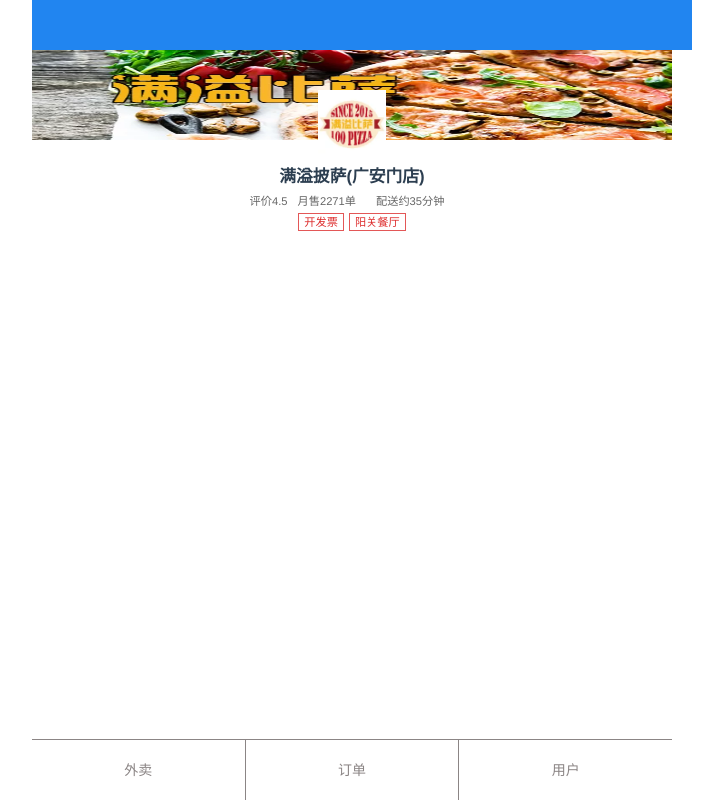
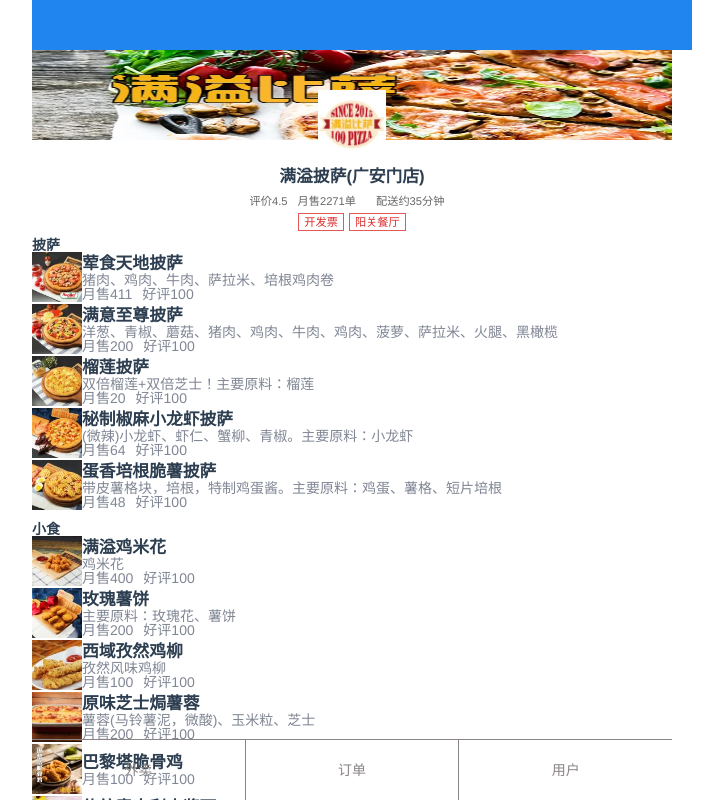
Before and after one commit to kkltmoyu/h5clm, a Vue app: page /#/main/take-away/food-main in a window 1280 px wide. Shown: the whole page, without its empty margins (288-1011 px from the left). Built offline with nearby package versions, Linux system fonts and the light colour scheme; a small style sheet from the web is missing; what mint-ui would draw is missing.

Commit message:
feat:food list dev

```diff
--- a/public/index.html
+++ b/public/index.html
@@ -5,7 +5,7 @@
     <meta http-equiv="X-UA-Compatible" content="IE=edge">
     <meta name="viewport" content="width=device-width, initial-scale=1.0, maximum-scale=1, user-scalable=no">
     <link rel="icon" href="<%= BASE_URL %>favicon.ico">
-    <link rel="stylesheet" type="text/css" href="http://at.alicdn.com/t/font_1491750_h4azz7p4w7b.css" />
+    <link rel="stylesheet" type="text/css" href="http://at.alicdn.com/t/font_1491750_ftf04a560or.css" />
     <title>clm</title>
   </head>
   <body>
--- a/src/assets/mock/take-away/shop-food-data.js
+++ b/src/assets/mock/take-away/shop-food-data.js
@@ -14,6 +14,7 @@
     }],
     list:{
         披萨:[{
+            id:1,
             name:'荤食天地披萨',
             src:'hunshitiandi.webp',
             subscribe:'猪肉、鸡肉、牛肉、萨拉米、培根鸡肉卷',
@@ -25,6 +26,7 @@
                 12:83
             },
         }, {
+            id: 2,
             name: '满意至尊披萨',
             src: 'manyizhizun.webp',
             subscribe: '洋葱、青椒、蘑菇、猪肉、鸡肉、牛肉、鸡肉、菠萝、萨拉米、火腿、黑橄榄',
@@ -36,6 +38,7 @@
                 12: 79
             },
         }, {
+            id: 3,
             name: '榴莲披萨',
             src: 'liulianpisa.webp',
             subscribe: '双倍榴莲+双倍芝士！主要原料：榴莲',
@@ -47,6 +50,7 @@
                 12: 119
             },
         }, {
+            id: 4,
             name: '秘制椒麻小龙虾披萨',
             src: 'mizhijiaomaxiaolongxiapisa.webp',
             subscribe: '(微辣)小龙虾、虾仁、蟹柳、青椒。主要原料：小龙虾',
@@ -58,6 +62,7 @@
                 12: 106
             },
         }, {
+            id: 5,
             name: '蛋香培根脆薯披萨',
             src: 'danxiangpeigencuishupisa.webp',
             subscribe: '带皮薯格块，培根，特制鸡蛋酱。主要原料：鸡蛋、薯格、短片培根',
@@ -70,36 +75,42 @@
             },
         }],
         小食: [{
+            id: 6,
             name: '满溢鸡米花',
             src: 'manyijimihua.webp',
             subscribe: '鸡米花',
             sold_per_month: 400,
             nice_rate: 100,
         }, {
+            id: 7,
             name: '玫瑰薯饼',
             src: 'meiguishubing.webp',
             subscribe: '主要原料：玫瑰花、薯饼',
             sold_per_month: 200,
             nice_rate: 100,
         }, {
+            id:8,
             name: '西域孜然鸡柳',
             src: 'xiyuziranjiliu.webp',
             subscribe: '孜然风味鸡柳',
             sold_per_month: 100,
             nice_rate: 100,
         }, {
+            id:9,
             name: '原味芝士焗薯蓉',
             src: 'yuanweizhishijushurong.webp',
             subscribe: '薯蓉(马铃薯泥，微酸)、玉米粒、芝士',
             sold_per_month: 200,
             nice_rate: 100,
         },{
+            id:10,
             name: '巴黎塔脆骨鸡',
             src: 'balitacuiguji.webp',
             subscribe: '',
             sold_per_month: 100,
             nice_rate: 100,
         }, {
+            id:11,
             name: '传统意大利肉酱面',
             src: 'chuantongyidalimian.webp',
             subscribe: '番茄酱，微酸、配腌酸辣椒',
--- a/src/views/main/main.vue
+++ b/src/views/main/main.vue
@@ -67,7 +67,7 @@
     .content {
         overflow-y:auto;
         width: 100%;
-        height: calc(100% - 60px);
+        height: calc(100% - 50px);
     }
 }
 
--- a/src/views/main/take-away/food-main/index.vue
+++ b/src/views/main/take-away/food-main/index.vue
@@ -12,7 +12,7 @@
                 <p class='subscribe'>
                     <span class='comment'>评价{{data.rating}}</span>
                     <span class='sale_per_month'>月售{{data.sold_per_month}}单</span>
-                    <span class='sale_per_month'>配送约{{data.wait}}分钟</span>
+                    <span class='wait'>配送约{{data.wait}}分钟</span>
                 </p>
                 <p class='support_wrapper'>
                     <span class='item' v-for='item in data.supports' :key='item.name'>{{item.name}}</span>
@@ -20,7 +20,28 @@
             </div>
         </div>
         <div class='content'>
-
+            <div v-for='item in Object.entries(data.list)' :key='item[0]' class='category'>
+                <div class='title'>{{item[0]}}</div>
+                <div class='food_wrapper' >
+                    <div class='food' v-for='f in item[1]' :key='f.id'>
+                        <div class='img_wrapper'>
+                            <img :src='require("@/"+foodUrl+vari+f.src)' :alt='f.name'/>
+                        </div>
+                        <div class='food_info'>
+                            <p class='name'>{{f.name}}</p>
+                            <p class='subscribe'>{{f.subscribe}}</p>
+                            <p class='addition'>
+                                <span>月售{{f.sold_per_month}}</span>
+                                <span>好评{{f.nice_rate}}</span>
+                            </p>
+                            <div class='opeartion'>
+                                <i class='iconfont iconminus' @click='minus(f)' v-if='f.chosen >= 1'></i>
+                                <i class='iconfont iconadd' @click='add(f)'></i>
+                            </div>
+                        </div>
+                    </div>
+                </div>
+            </div>
         </div>
     </div>
 </template>
@@ -36,9 +57,19 @@
             foodUrl:foodUrl,
             data:shopFoodData,
             vari:'myps/',
+
         }
     },
     methods:{
+        minus(item){
+            item.chosen --;
+        },
+        add(item){
+            if(!item.chosen)
+                item.chosen = 1;
+            else
+                item.chosen ++;
+        },
 
     }
 }
@@ -46,7 +77,6 @@
 
 <style lang="scss" scoped>
 .food_main_wrapper {
-
     .header{
         position:relative;
         .bg_wrapper{
@@ -83,7 +113,7 @@
                 margin:10px 0;
                 color:#666;
 
-                .sale_per_month{
+                .sale_per_month,.wait{
                     margin: 0 10px;
                 }
             }
@@ -101,6 +131,70 @@
         }
     }
 
+    .content{
+        text-align:left;
+        font-size:0.25rem;
+        //178px为header高度，60px为下方菜单按钮高度
+        height:calc(100% - 178px - 60px);
+        overflow-y:auto;
+        .category{
+            margin-top:10px;
+            .title{
+                font-weight:600;
+            }
+
+            .food_wrapper{
+                .food{
+                    display:flex;
+                    align-items: center;
+
+                    .img_wrapper{
+                        img{
+                            width:50px;
+                            height:50px;
+                        }
+                    }
+
+                    .food_info{
+                        flex:1;
+
+                        .name{
+                            font-size:0.3rem;
+                            font-weight:600;
+                        }
+
+                        .subscribe{
+                            color:rgba(23, 35, 61, 0.55);
+                        }
+
+                        .addition{
+                            color:rgba(23, 35, 61, 0.55);
+
+                            span:not(:first-child){
+                                margin-left:10px;
+                            }
+                        }
+
+                        .opeartion{
+                            display:flex;
+                            justify-content: flex-end;
+
+                            .iconadd{
+                                background: #2185F0;
+                                color:#fff;
+                            }
+
+                            .iconminus{
+                                color: #2185F0;
+                                background:#fff;
+                            }
+                        }
+                    }
+                }
+            }
+        }
+    }
+
 }
 
 </style>
```
